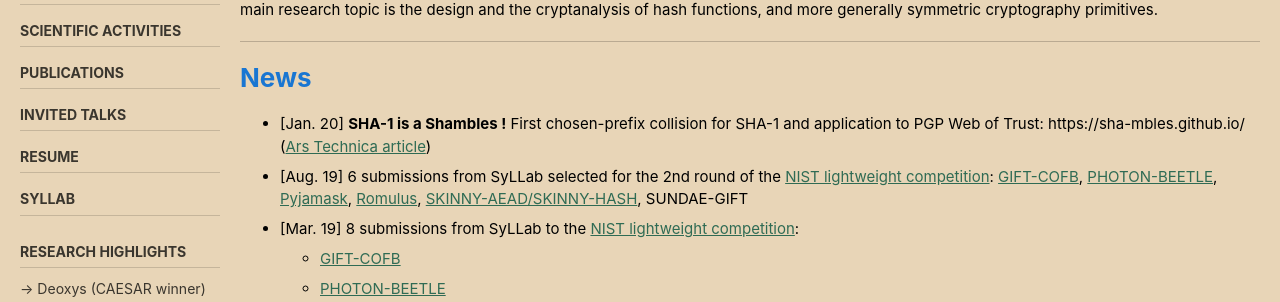
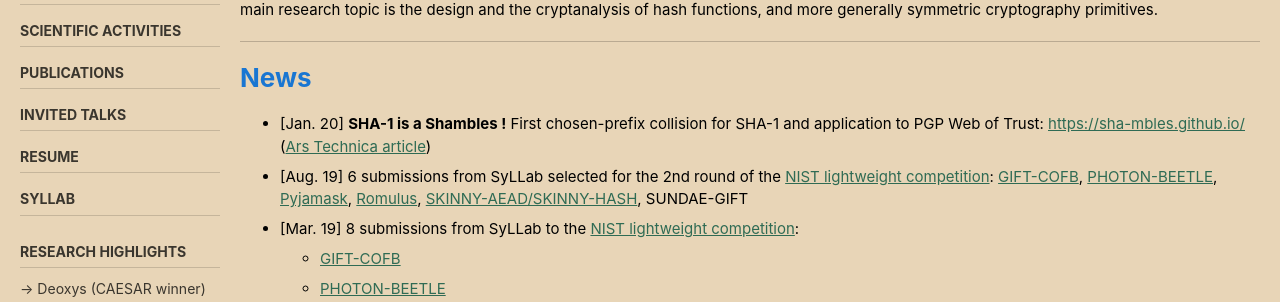
Before and after one commit to thomaspeyrin/web, a Jekyll site: the page built from index.md, in a window 1280 px wide and 900 px high. Shown: the part 212-514 px from the top of the window. Built offline with Jekyll 4.4.1, drawn with Linux system fonts in a browser that asks for light colours; cached includes are drawn as plain includes; nearby versions of some CDN libraries; part of the change alters nothing that is shown.

```diff
--- a/index.md
+++ b/index.md
@@ -19,7 +19,7 @@ Previously, I was a PhD student at [Orange Labs](http://www.orange.com/en_EN/) (
 
 # News
 
-- \[Jan. 20\] **SHA-1 is a Shambles !** First chosen-prefix collision for SHA-1 and application to PGP Web of Trust: https://sha-mbles.github.io/ ([Ars Technica article](https://arstechnica.com/information-technology/2020/01/pgp-keys-software-security-and-much-more-threatened-by-new-sha1-exploit/))
+- \[Jan. 20\] **SHA-1 is a Shambles !** First chosen-prefix collision for SHA-1 and application to PGP Web of Trust: [https://sha-mbles.github.io/](https://sha-mbles.github.io/) ([Ars Technica article](https://arstechnica.com/information-technology/2020/01/pgp-keys-software-security-and-much-more-threatened-by-new-sha1-exploit/))
 - \[Aug. 19\]  6 submissions from SyLLab selected for the 2nd round of the [NIST lightweight competition](https://csrc.nist.gov/Projects/Lightweight-Cryptography): [GIFT-COFB](https://www.isical.ac.in/~lightweight/COFB/), [PHOTON-BEETLE](https://www.isical.ac.in/~lightweight/beetle/), [Pyjamask](https://pyjamask-cipher.github.io/), [Romulus](https://romulusae.github.io/romulus/), [SKINNY-AEAD/SKINNY-HASH](https://sites.google.com/site/skinnycipher/nist-lwc-submission/skinny), SUNDAE-GIFT
 - \[Mar. 19\]  8 submissions from SyLLab to the [NIST lightweight competition](https://csrc.nist.gov/Projects/Lightweight-Cryptography):
   - [GIFT-COFB](https://www.isical.ac.in/~lightweight/COFB/)
```
